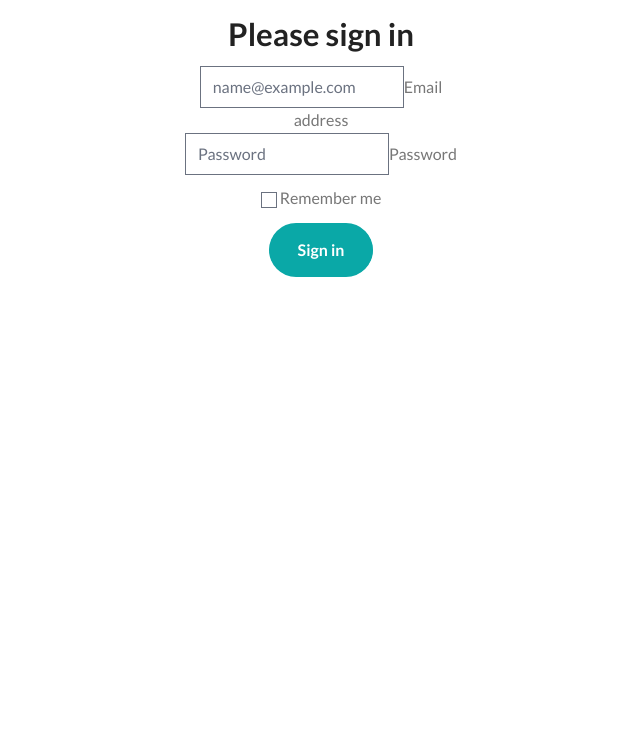
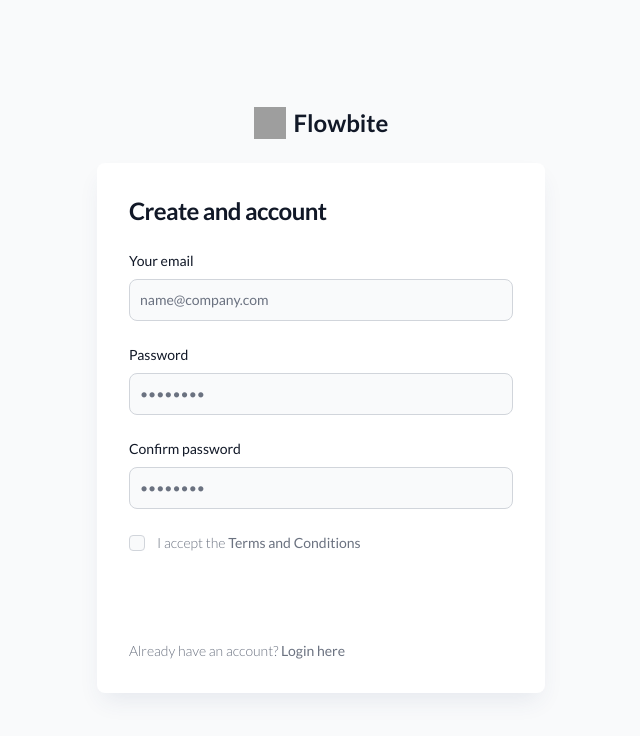
Before and after one commit to Jigsaw-23122002/HackNiche_Technobots, a Next.js app in the folder app/: page /signup in a window 1280 px wide. Shown: the top 736 px of the page, without its empty margins (319-959 px from the left). Built offline with nearby package versions, Linux system fonts and the light colour scheme; grey boxes are pictures that could not be loaded; what tailwind-bootstrap-grid would draw is missing.

Commit message:
added new pages for signup and login

```diff
--- /dev/null
+++ b/app/pages/login.js
@@ -0,0 +1,46 @@
+export default Login;
+function Login()
+{
+    return(
+        <section class="bg-gray-50 dark:bg-gray-900">
+  <div class="flex flex-col items-center justify-center px-6 py-8 mx-auto md:h-screen lg:py-0">
+      <a href="#" class="flex items-center mb-6 text-2xl font-semibold text-gray-900 dark:text-white">
+          <img class="w-8 h-8 mr-2" src="https://flowbite.s3.amazonaws.com/blocks/marketing-ui/logo.svg" alt="logo"/>
+          Flowbite
+      </a>
+      <div class="w-full bg-white rounded-lg shadow dark:border md:mt-0 sm:max-w-md xl:p-0 dark:bg-gray-800 dark:border-gray-700">
+          <div class="p-6 space-y-4 md:space-y-6 sm:p-8">
+              <h1 class="text-xl font-bold leading-tight tracking-tight text-gray-900 md:text-2xl dark:text-white">
+                  Sign in to your account
+              </h1>
+              <form class="space-y-4 md:space-y-6" action="#">
+                  <div>
+                      <label for="email" class="block mb-2 text-sm font-medium text-gray-900 dark:text-white">Your email</label>
+                      <input type="email" name="email" id="email" class="bg-gray-50 border border-gray-300 text-gray-900 sm:text-sm rounded-lg focus:ring-primary-600 focus:border-primary-600 block w-full p-2.5 dark:bg-gray-700 dark:border-gray-600 dark:placeholder-gray-400 dark:text-white dark:focus:ring-blue-500 dark:focus:border-blue-500" placeholder="name@company.com" required=""/>
+                  </div>
+                  <div>
+                      <label for="password" class="block mb-2 text-sm font-medium text-gray-900 dark:text-white">Password</label>
+                      <input type="password" name="password" id="password" placeholder="••••••••" class="bg-gray-50 border border-gray-300 text-gray-900 sm:text-sm rounded-lg focus:ring-primary-600 focus:border-primary-600 block w-full p-2.5 dark:bg-gray-700 dark:border-gray-600 dark:placeholder-gray-400 dark:text-white dark:focus:ring-blue-500 dark:focus:border-blue-500" required=""/>
+                  </div>
+                  <div class="flex items-center justify-between">
+                      <div class="flex items-start">
+                          <div class="flex items-center h-5">
+                            <input id="remember" aria-describedby="remember" type="checkbox" class="w-4 h-4 border border-gray-300 rounded bg-gray-50 focus:ring-3 focus:ring-primary-300 dark:bg-gray-700 dark:border-gray-600 dark:focus:ring-primary-600 dark:ring-offset-gray-800" required=""/>
+                          </div>
+                          <div class="ml-3 text-sm">
+                            <label for="remember" class="text-gray-500 dark:text-gray-300">Remember me</label>
+                          </div>
+                      </div>
+                      <a href="#" class="text-sm font-medium text-primary-600 hover:underline dark:text-primary-500">Forgot password?</a>
+                  </div>
+                  <button type="submit" class="w-full text-white bg-primary-600 hover:bg-primary-700 focus:ring-4 focus:outline-none focus:ring-primary-300 font-medium rounded-lg text-sm px-5 py-2.5 text-center dark:bg-primary-600 dark:hover:bg-primary-700 dark:focus:ring-primary-800">Sign in</button>
+                  <p class="text-sm font-light text-gray-500 dark:text-gray-400">
+                      Don’t have an account yet? <a href="#" class="font-medium text-primary-600 hover:underline dark:text-primary-500">Sign up</a>
+                  </p>
+              </form>
+          </div>
+      </div>
+  </div>
+</section>
+    )
+}
--- a/app/pages/signup.js
+++ b/app/pages/signup.js
@@ -5,30 +5,46 @@
 
 function Signin() {
   return (
-    <>
-
-      <main className={cx(styles["form-signin"],"text-center","mt-5")}>
-        <form>
-          <h1 className="h3 mb-3 fw-normal">Please sign in</h1>
-
-          <div className="form-floating">
-            <input type="email" className="form-control" id="floatingInput" placeholder="name@example.com" />
-            <label htmlFor="floatingInput">Email address</label>
+    <section class="bg-gray-50 dark:bg-gray-900">
+  <div class="flex flex-col items-center justify-center px-6 py-8 mx-auto md:h-screen lg:py-0">
+      <a href="#" class="flex items-center mb-6 text-2xl font-semibold text-gray-900 dark:text-white">
+          <img class="w-8 h-8 mr-2" src="https://flowbite.s3.amazonaws.com/blocks/marketing-ui/logo.svg" alt="logo"/>
+          Flowbite
+      </a>
+      <div class="w-full bg-white rounded-lg shadow dark:border md:mt-0 sm:max-w-md xl:p-0 dark:bg-gray-800 dark:border-gray-700">
+          <div class="p-6 space-y-4 md:space-y-6 sm:p-8">
+              <h1 class="text-xl font-bold leading-tight tracking-tight text-gray-900 md:text-2xl dark:text-white">
+                  Create and account
+              </h1>
+              <form class="space-y-4 md:space-y-6" action="#">
+                  <div>
+                      <label for="email" class="block mb-2 text-sm font-medium text-gray-900 dark:text-white">Your email</label>
+                      <input type="email" name="email" id="email" class="bg-gray-50 border border-gray-300 text-gray-900 sm:text-sm rounded-lg focus:ring-primary-600 focus:border-primary-600 block w-full p-2.5 dark:bg-gray-700 dark:border-gray-600 dark:placeholder-gray-400 dark:text-white dark:focus:ring-blue-500 dark:focus:border-blue-500" placeholder="name@company.com" required=""/>
+                  </div>
+                  <div>
+                      <label for="password" class="block mb-2 text-sm font-medium text-gray-900 dark:text-white">Password</label>
+                      <input type="password" name="password" id="password" placeholder="••••••••" class="bg-gray-50 border border-gray-300 text-gray-900 sm:text-sm rounded-lg focus:ring-primary-600 focus:border-primary-600 block w-full p-2.5 dark:bg-gray-700 dark:border-gray-600 dark:placeholder-gray-400 dark:text-white dark:focus:ring-blue-500 dark:focus:border-blue-500" required=""/>
+                  </div>
+                  <div>
+                      <label for="confirm-password" class="block mb-2 text-sm font-medium text-gray-900 dark:text-white">Confirm password</label>
+                      <input type="confirm-password" name="confirm-password" id="confirm-password" placeholder="••••••••" class="bg-gray-50 border border-gray-300 text-gray-900 sm:text-sm rounded-lg focus:ring-primary-600 focus:border-primary-600 block w-full p-2.5 dark:bg-gray-700 dark:border-gray-600 dark:placeholder-gray-400 dark:text-white dark:focus:ring-blue-500 dark:focus:border-blue-500" required=""/>
+                  </div>
+                  <div class="flex items-start">
+                      <div class="flex items-center h-5">
+                        <input id="terms" aria-describedby="terms" type="checkbox" class="w-4 h-4 border border-gray-300 rounded bg-gray-50 focus:ring-3 focus:ring-primary-300 dark:bg-gray-700 dark:border-gray-600 dark:focus:ring-primary-600 dark:ring-offset-gray-800" required=""/>
+                      </div>
+                      <div class="ml-3 text-sm">
+                        <label for="terms" class="font-light text-gray-500 dark:text-gray-300">I accept the <a class="font-medium text-primary-600 hover:underline dark:text-primary-500" href="#">Terms and Conditions</a></label>
+                      </div>
+                  </div>
+                  <button type="submit" class="w-full text-white bg-primary-600 hover:bg-primary-700 focus:ring-4 focus:outline-none focus:ring-primary-300 font-medium rounded-lg text-sm px-5 py-2.5 text-center dark:bg-primary-600 dark:hover:bg-primary-700 dark:focus:ring-primary-800">Create an account</button>
+                  <p class="text-sm font-light text-gray-500 dark:text-gray-400">
+                      Already have an account? <a href="#" class="font-medium text-primary-600 hover:underline dark:text-primary-500">Login here</a>
+                  </p>
+              </form>
           </div>
-          <div className="form-floating">
-            <input type="password" className="form-control" id="floatingPassword" placeholder="Password" />
-            <label htmlFor="floatingPassword">Password</label>
-          </div>
-
-          <div className={cx(styles.checkbox,"mb-3")}>
-            <label>
-              <input type="checkbox" value="remember-me" /> Remember me
-            </label>
-          </div>
-          <button className="w-100 btn btn-lg btn-primary" type="submit">Sign in</button>
-        </form>
-      </main>
-
-    </>
+      </div>
+  </div>
+</section>
   )
 }
```
